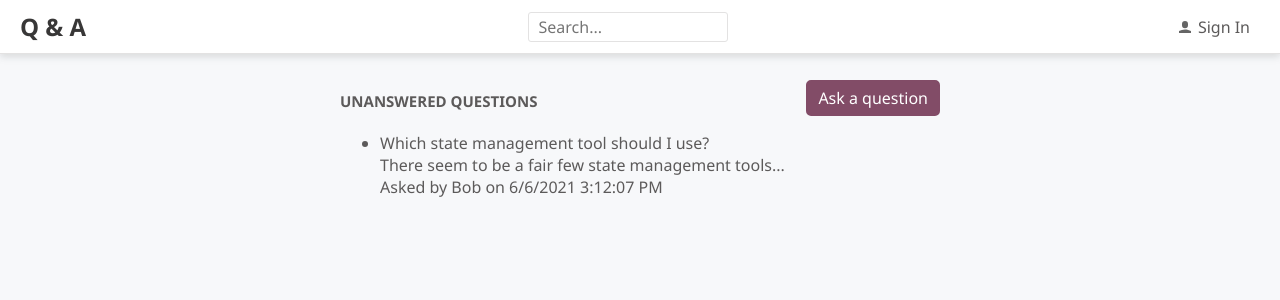
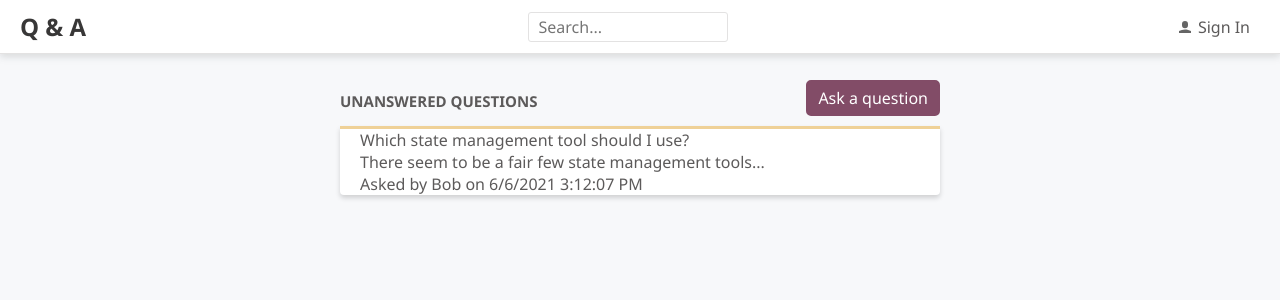
Before and after one commit to rene-copaga/reactaspnetcore5, a React (Create React App) app in the folder frontend/: page / in a window 1280 px wide. Shown: the top 300 px of the page. Built offline with nearby package versions, Linux system fonts and the light colour scheme.

Commit message:
Completing the home page styling -Styling the QuestionList component

```diff
--- a/frontend/src/QuestionList.tsx
+++ b/frontend/src/QuestionList.tsx
@@ -1,6 +1,8 @@
-import React from 'react';
+/** @jsxImportSource @emotion/react */
+import { css } from '@emotion/react';
 import { QuestionData } from './QuestionsData';
 import { Question } from './Question';
+import { accent2, gray5 } from './Styles';
 
 interface Props {
   data: QuestionData[];
@@ -8,9 +10,28 @@
 }
 
 export const QuestionList = ({ data, renderItem }: Props) => (
-  <ul>
+  <ul
+    css={css`
+      list-style: none;
+      margin: 10px 0 0 0;
+      padding: 0px 20px;
+      background-color: #fff;
+      border-bottom-left-radius: 4px;
+      border-bottom-right-radius: 4px;
+      border-top: 3px solid ${accent2};
+      box-shadow: 0 3px 5px 0 rgba(0, 0, 0, 0.16);
+    `}
+  >
     {data.map((question) => (
-      <li key={question.questionId}>
+      <li
+        key={question.questionId}
+        css={css`
+          border-top: 1px solid ${gray5};
+          :first-of-type {
+            border-top: none;
+          }
+        `}
+      >
         {renderItem ? renderItem(question) : <Question data={question} />}
       </li>
     ))}
```
